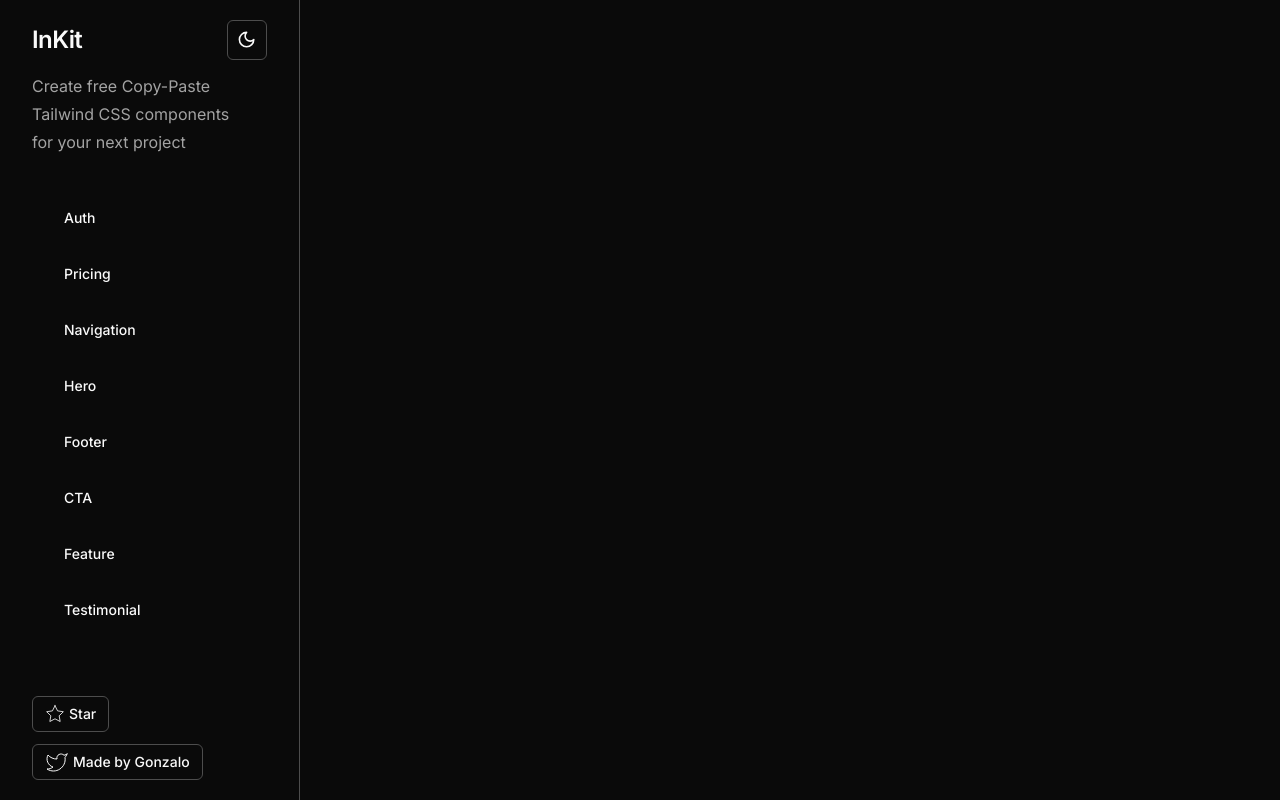
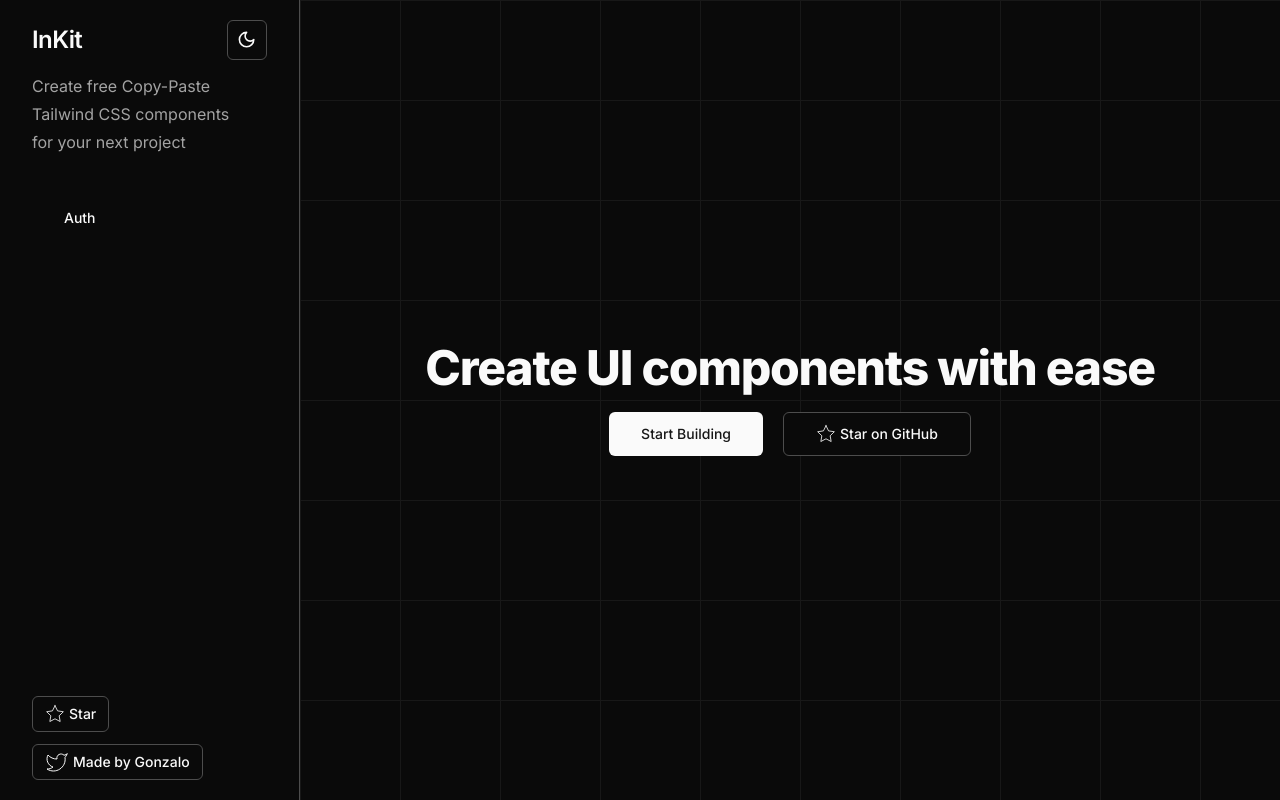
Before and after one commit to gonzalochale/inkit, a Next.js app: page / in a window 1280 px wide. Before the commit this address had no page. Built offline with nearby package versions, Linux system fonts and the light colour scheme.

Commit message:
add: home page hero section

```diff
--- a/app/auth/page.tsx
+++ b/app/auth/page.tsx
@@ -262,7 +262,7 @@ export default function LoginPage() {
                 <path stroke="none" d="M0 0h24v24H0z" fill="none" />
                 <path d="M9 19c-4.3 1.4 -4.3 -2.5 -6 -3m12 5v-3.5c0 -1 .1 -1.4 -.5 -2c2.8 -.3 5.5 -1.4 5.5 -6a4.6 4.6 0 0 0 -1.3 -3.2a4.2 4.2 0 0 0 -.1 -3.2s-1.1 -.3 -3.5 1.3a12.3 12.3 0 0 0 -6.2 0c-2.4 -1.6 -3.5 -1.3 -3.5 -1.3a4.2 4.2 0 0 0 -.1 3.2a4.6 4.6 0 0 0 -1.3 3.2c0 4.6 2.7 5.7 5.5 6c-.6 .6 -.6 1.2 -.5 2v3.5" />
               </svg>
-              Facebook
+              GitHub
             </button>
             <button
               className={`flex w-full gap-1 justify-center items-center border px-4 py-2 text-sm bg-black dark:bg-white text-white dark:text-black rounded-${borderRadius}`}
--- /dev/null
+++ b/app/building/page.tsx
@@ -0,0 +1,8 @@
+export default function Page() {
+  return (
+    <main className="flex relative justify-center items-center">
+      <h1 className="text-lg font-medium">Building...</h1>
+      <div className="absolute inset-0 -z-10 h-full w-full bg-[linear-gradient(to_right,#262626_1px,transparent_1px),linear-gradient(to_bottom,#262626_1px,transparent_1px)] bg-[size:100px_100px] opacity-10 dark:opacity-50"></div>
+    </main>
+  );
+}
--- a/app/page.tsx
+++ b/app/page.tsx
@@ -1,5 +1,33 @@
+import { Button } from "@/components/ui/button";
+import { Star } from "lucide-react";
+import Link from "next/link";
+
 export default function Home() {
   return (
-    <main className="flex flex-wrap justify-center items-center p-4"></main>
+    <main className="relative flex flex-col justify-center items-center p-4 gap-5">
+      <h1 className="scroll-m-20 text-5xl font-extrabold tracking-tight lg:text-5xl">
+        Create UI components with ease
+      </h1>
+      <div className="flex gap-5">
+        <Link href="/auth">
+          <Button size="lg">Start Building</Button>
+        </Link>
+        <a
+          href="https://github.com/gonzalochale/inkit"
+          target="_blank"
+          rel="noopener noreferrer"
+        >
+          <Button
+            size="lg"
+            variant="outline"
+            className="gap-1 justify-center items-center"
+          >
+            <Star className="stroke-1 size-5" />
+            Star on GitHub
+          </Button>
+        </a>
+      </div>
+      <div className="absolute inset-0 -z-10 h-full w-full bg-[linear-gradient(to_right,#262626_1px,transparent_1px),linear-gradient(to_bottom,#262626_1px,transparent_1px)] bg-[size:100px_100px] opacity-10 dark:opacity-50"></div>
+    </main>
   );
 }
--- a/components/side-bar-links.tsx
+++ b/components/side-bar-links.tsx
@@ -12,54 +12,6 @@ export default function SideBarLinks() {
     {
       href: "/auth",
       label: "Auth",
-    },
-    {
-      href: "/pricing",
-      label: "Pricing",
-    },
-    {
-      href: "/navigation",
-      label: "Navigation",
-    },
-    {
-      href: "/hero",
-      label: "Hero",
-    },
-    {
-      href: "/footer",
-      label: "Footer",
-    },
-    {
-      href: "/cta",
-      label: "CTA",
-    },
-    {
-      href: "/feature",
-      label: "Feature",
-    },
-    {
-      href: "/testimonial",
-      label: "Testimonial",
-    },
-    {
-      href: "/form",
-      label: "Form",
-    },
-    {
-      href: "/stats",
-      label: "Stats",
-    },
-    {
-      href: "/faq",
-      label: "FAQ",
-    },
-    {
-      href: "/contact",
-      label: "Contact",
-    },
-    {
-      href: "/404",
-      label: "404",
     },
   ];
   return (
--- a/components/side-bar.tsx
+++ b/components/side-bar.tsx
@@ -9,10 +9,11 @@ export default function SideBar() {
     <aside className="sticky top-0 h-screen col-span-1 border-r container py-5 flex flex-col gap-10 justify-between">
       <div className="flex flex-col gap-3">
         <div className="w-full flex justify-between items-center">
-          <Link href="/">
-            <h1 className="scroll-m-20 text-2xl font-semibold tracking-tight">
-              InKit
-            </h1>
+          <Link
+            href="/"
+            className="scroll-m-20 text-2xl font-semibold tracking-tight"
+          >
+            InKit
           </Link>
           <ThemeToggle />
         </div>
```
